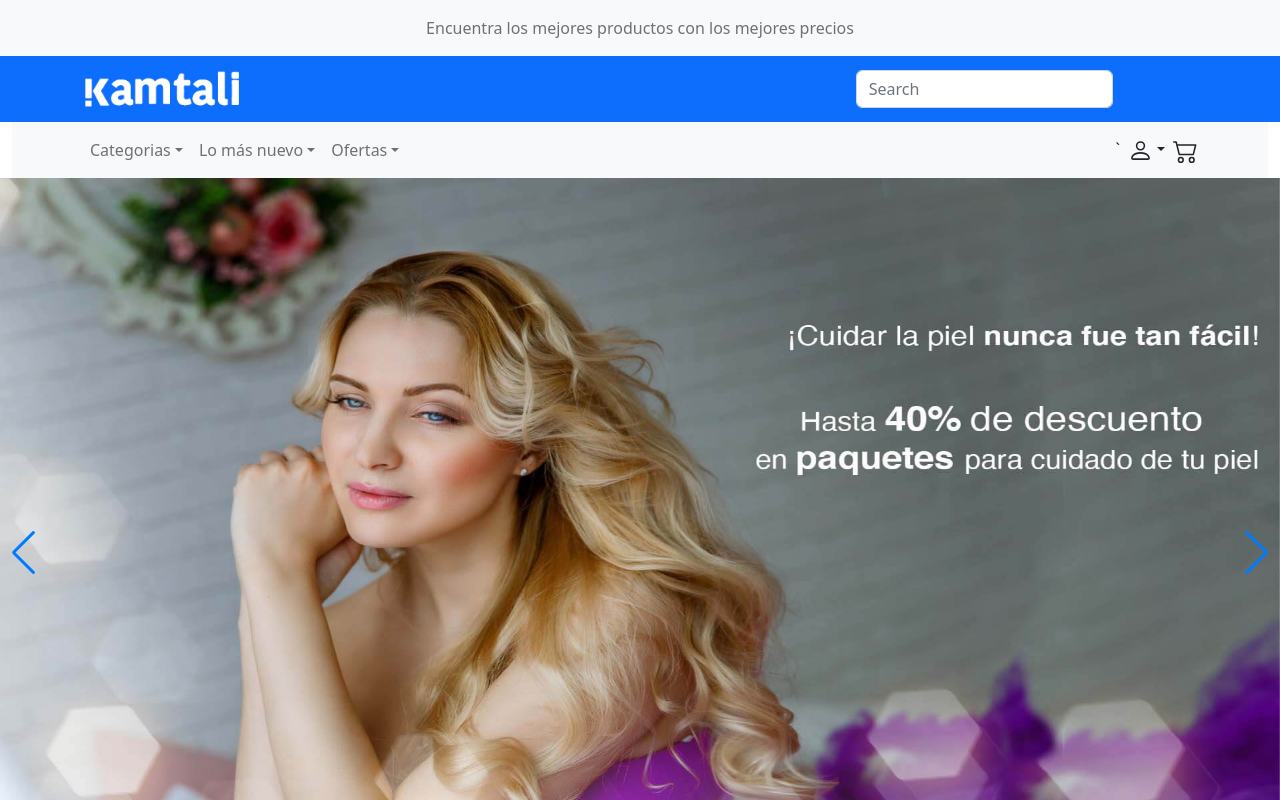
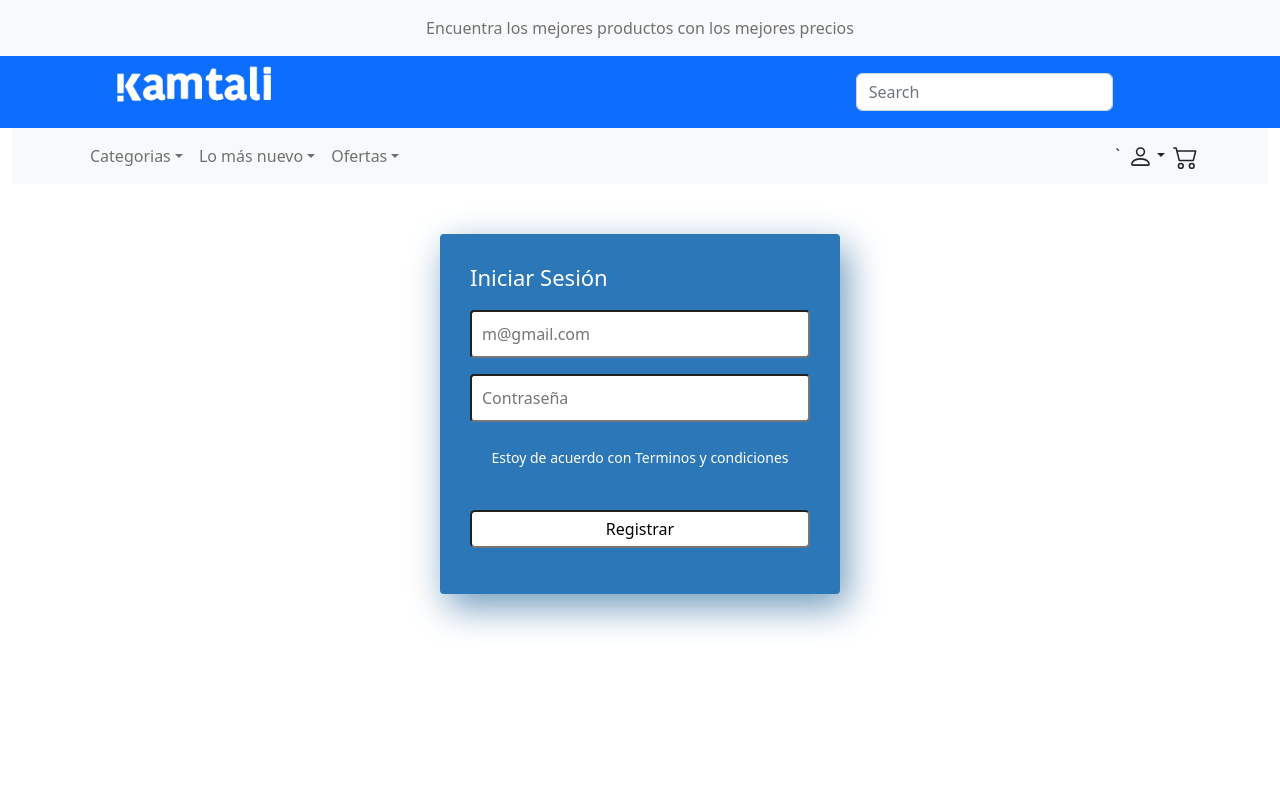
Before and after one commit to MeliBis/kamtali-ecommerce, a React (Create React App) app: page /inicio in a window 1280 px wide. Before the commit this address led to /. Shown: the top 800 px of the page. Built offline with nearby package versions, Linux system fonts and the light colour scheme.

Commit message:
se agrega inicio de sesion

```diff
--- a/src/App.js
+++ b/src/App.js
@@ -3,6 +3,7 @@ import AppRouter from './router/AppRouter'
 
 import 'bootstrap/dist/css/bootstrap.min.css'
 import 'bootstrap/dist/js/bootstrap.min.js'
+import './styles/estiloRegistro.css'
 
 
 const App = () => {
--- /dev/null
+++ b/src/components/Inicio.jsx
@@ -0,0 +1,18 @@
+import React from 'react'
+import '../styles/estiloRegistro.css'
+
+const Inicio = () => {
+  return (
+    <>
+         <section className='form-register'>
+            <h1>Iniciar Sesión </h1>
+            <input className='controls' type="email" name='email' id='email' placeholder="m@gmail.com" />
+            <input className='controls' type="password" name='contrasena' id='contrasena' placeholder="Contraseña"  />
+            <p >Estoy de acuerdo  con <a href="/" className='link-acuerdo'>Terminos y condiciones</a></p>
+            <input className=' boton' type="submit " value='Registrar'/>
+          </section>
+    </>
+  )
+}
+
+export default Inicio
--- a/src/components/NavBarPrincipal.jsx
+++ b/src/components/NavBarPrincipal.jsx
@@ -1,5 +1,5 @@
 import React from 'react'
-import { NavLink } from 'react-router-dom'
+import { Link } from 'react-router-dom'
 
 const imagenLogoNav = require('../assets/logokamtaliBco.png')
 
@@ -9,9 +9,12 @@ const NavBarPrincipal = () => {
     <>
  <nav className="navbar bg-primary ">
   <div className="container">
-    <a className="navbar-brand">
+    <ul>
+    <Link to="/" href="" className=" list-unstyle">
     <img src={imagenLogoNav} className="card-img-top" style={{width: '10rem'}} alt="..." />
-    </a>
+    </Link>
+
+    </ul>
     <form className="d-flex" role="search">
       <input className="form-control me-2" type="search" placeholder="Search" aria-label="Search" />
       <button className="btn btn-outline-primary" type="submit">Buscar</button>
--- a/src/components/Registro.jsx
+++ b/src/components/Registro.jsx
@@ -1,4 +1,5 @@
 import React from 'react'
+import { Link } from 'react-router-dom'
 import '../styles/estiloRegistro.css'
 
 function Registro() {
@@ -13,7 +14,7 @@ function Registro() {
             <input className='controls' type="password" name='contrasena' id='contrasena' placeholder="Contraseña"  />
             <p className='link-cuenta'>Estoy de acuerdo  con <a href="/">Terminos y condiciones</a></p>
             <input className=' boton' type="submit " value='Registrar'/>
-            <p className='link-cuenta'><a href="/">Ya tengo cuanta</a></p>
+            <p className='link-cuenta'><Link to='/inicio'>Ya tengo cuanta</Link></p>
           </section>
 
     </>
--- /dev/null
+++ b/src/pages/InicioSesionPage.jsx
@@ -0,0 +1,19 @@
+import React from 'react'
+import NavBar from '../components/NavBar'
+import NavBar0 from '../components/NavBar0'
+import NavBarPrincipal from '../components/NavBarPrincipal'
+import Inicio from '../components/Inicio'
+
+const InicioSesionPage = () => {
+  return (
+    <>
+        <NavBar0/>
+        <NavBarPrincipal/>
+        <NavBar/>
+        <Inicio/>
+
+    </>
+  )
+}
+
+export default InicioSesionPage
--- a/src/pages/RegistroPage.jsx
+++ b/src/pages/RegistroPage.jsx
@@ -1,18 +1,17 @@
 import React from 'react'
-import '..//styles/estiloRegistro.css'
 import NavBarPrincipal from '../components/NavBarPrincipal'
 
 import NavBar from '../components/NavBar'
 import Registro from '../components/Registro'
-import Footer from '../components/Footer'
+import NavBar0 from '../components/NavBar0'
 
 const RegistroPage = () => {
   return (
     <>
+    <NavBar0/>
         <NavBarPrincipal/>
         <NavBar/>
         <Registro/>
-        <Footer/>
     </>
   )
 }
--- a/src/router/AppRouter.jsx
+++ b/src/router/AppRouter.jsx
@@ -4,11 +4,11 @@ BrowserRouter as Router,
 Route,
 Routes,
 Navigate,
-NavLink,
+
 } from 'react-router-dom'
 import HomePage from '../pages/HomePage'
+import InicioSesionPage from '../pages/InicioSesionPage'
 import RegistroPage from '../pages/RegistroPage'
-import Registro from '../pages/RegistroPage'
 
 
 const AppRouter = () => {
@@ -18,6 +18,7 @@ const AppRouter = () => {
         <Routes>
             <Route path="/" element={<HomePage />}/>
             <Route path="/registro" element={<RegistroPage />}/>
+            <Route path="/inicio" element={<InicioSesionPage />}/>
 
             <Route path="/*" element={<Navigate to="/" />} />
 
--- a/src/styles/estiloRegistro.css
+++ b/src/styles/estiloRegistro.css
@@ -11,12 +11,12 @@
 
 .form-register{
     width: 400px;
-    background-color: var(--acento);
+    background-color: var(--main-color);
     padding: 30px;
     margin: 50px auto;
     border-radius: 4px;
     color: #fff;
-    box-shadow: 7px 13px 37px #d4a053;
+    box-shadow: 7px 13px 37px #709abe;
 
 }
 .form-register h1{
@@ -50,12 +50,15 @@
     font-size: 16px;
 }
 .form-register .boton:hover{
-    background-color:var(--main-color);
+    background-color:var(--acento);
     color: #fff;
 }
 .form-register .link-cuenta a:hover{
-    color:var(--main-color) ;
+    color:var(--acento) ;
 }
 .form-register .link-acuerdo{
-    color: var(--main-color);
+    color: #fff;
 }
+.form-register .link-acuerdo:hover{
+    color: var(--acento);
+}
```
